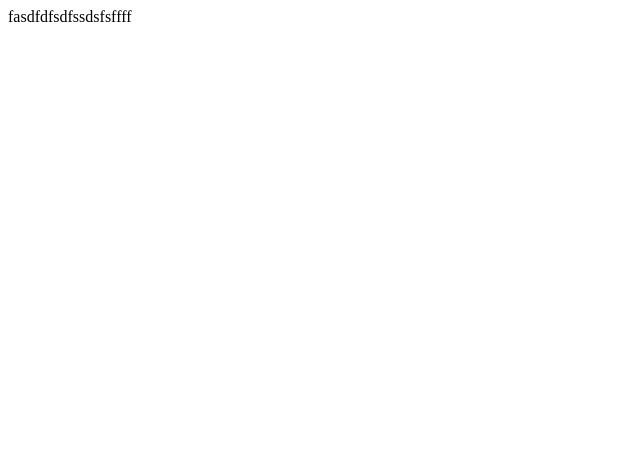
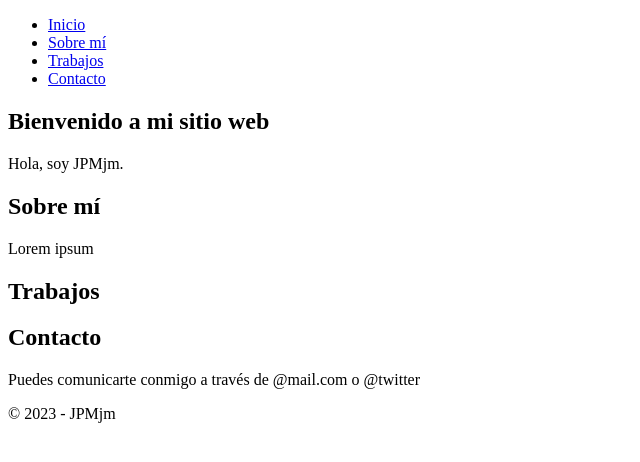
Before and after one commit to JpmJM/jpmjm.github.io, a plain HTML site: page index.html in a window 1280 px wide. Shown: the whole page, without its empty margins (0-640 px from the left). Drawn offline with Linux system fonts and the light colour scheme.

Commit message:
Update index.html

```diff
--- a/index.html
+++ b/index.html
@@ -1,9 +1,47 @@
 <!DOCTYPE html>
 <html lang="es">
-    <head>
-        <meta charset="UTF-8">
-    </head>
-    <body>
-        fasdfdfsdfssdsfsffff
-    </body>
+<head>
+  <meta charset="UTF-8">
+  <meta name="viewport" content="width=device-width, initial-scale=1.0">
+  <title>JPMjm</title>
+  <link rel="stylesheet" href="estilo.css">
+</head>
+<body>
+  <header>
+    <nav>
+      <ul>
+        <li><a href="https://jpmjm.github.io/index.html">Inicio</a></li>
+        <li><a href="https://jpmjm.github.io/me.html">Sobre mí</a></li>
+        <li><a href="https://jpmjm.github.io/trabajos.html">Trabajos</a></li>
+        <li><a href="https://jpmjm.github.io/contacto.html">Contacto</a></li>
+      </ul>
+    </nav>
+  </header>
+
+  <main>
+    <section>
+      <h1>Bienvenido a mi sitio web</h1>
+      <p>Hola, soy JPMjm.</p>
+    </section>
+
+    <section>
+      <h2>Sobre mí</h2>
+      <p>Lorem ipsum</p>
+    </section>
+
+    <section>
+      <h2>Trabajos</h2>
+      <!-- proyectos y trabajos realizados -->
+    </section>
+
+    <section>
+      <h2>Contacto</h2>
+      <p>Puedes comunicarte conmigo a través de @mail.com o @twitter</p>
+    </section>
+  </main>
+
+  <footer>
+    <p>&copy; 2023 - JPMjm</p>
+  </footer>
+</body>
 </html>
```
